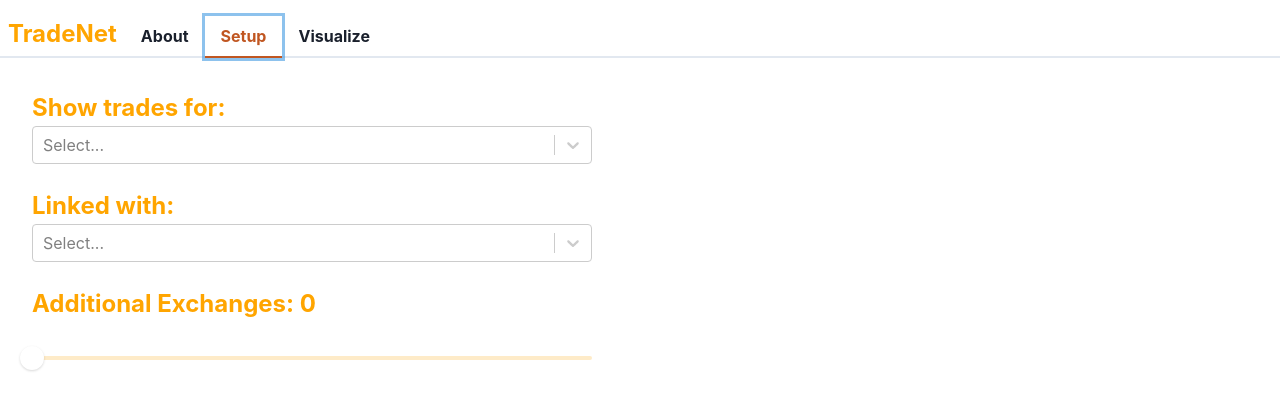
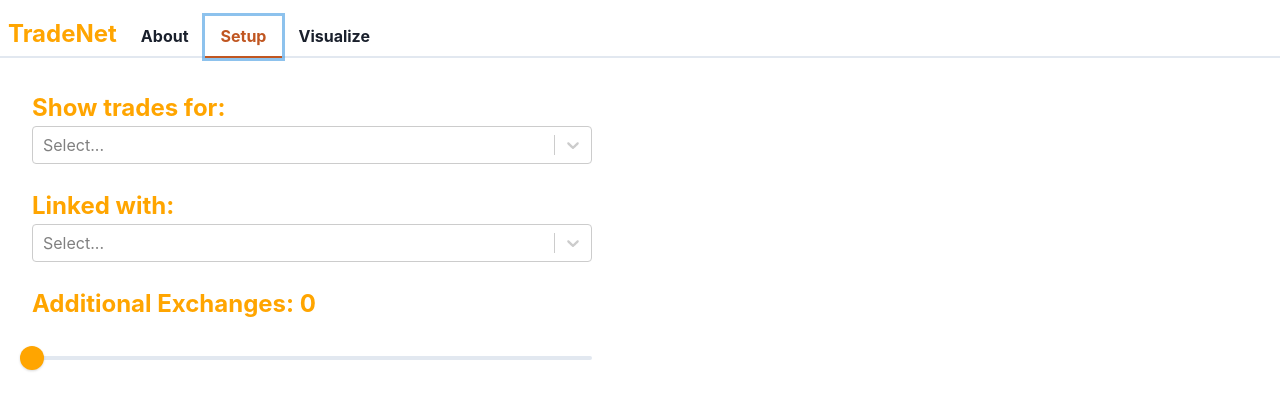
Before and after one commit to aaabuk02/TradeNet, a React (Create React App) app: page / in a window 1280 px wide. Both pictures are taken after a click on the tab "Setup". Shown: the top 410 px of the page. Built offline with nearby package versions, Linux system fonts and the light colour scheme; no server answers.

Commit message:
Update slider and format

```diff
--- a/src/App.js
+++ b/src/App.js
@@ -58,7 +58,7 @@
         let trades = [];
         let j = 1;
         let curr = parsedTrades[i][j];
-        while (curr){
+        while (curr) {
           trades.push(curr);
           j += 1;
           curr = parsedTrades[i][j];
@@ -66,7 +66,6 @@
         key_to_trade[key] = trades;
       }
       setTradesData(key_to_trade);
-      console.log(key_to_trade);
     }
     async function fetchEdges() {
       try {
--- a/src/Tabs/Setup/Setup.js
+++ b/src/Tabs/Setup/Setup.js
@@ -100,10 +100,10 @@
             step={1}
             onChange={(val) => setSliderValue(val)}
           >
-            <SliderTrack bg="orange.100">
+            <SliderTrack>
               <SliderFilledTrack bg="orange" />
             </SliderTrack>
-            <SliderThumb boxSize={6} />
+            <SliderThumb bg="orange" boxSize={6} />
           </Slider>
         </Box>
       </GridItem>
```
